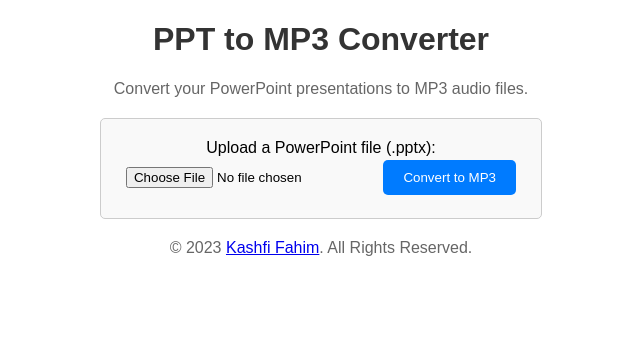
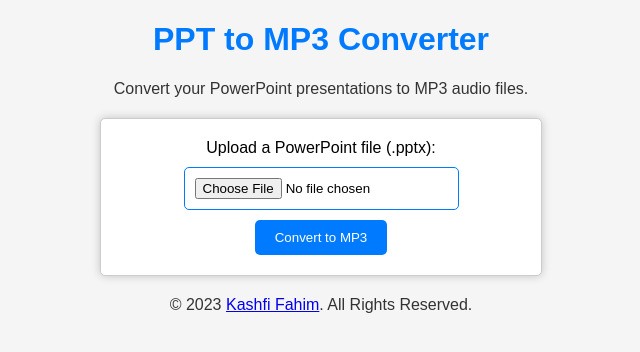
Before and after one commit to kashfifahim/PPT-to-MP3, a Flask app: page / in a window 1280 px wide. Shown: the top 352 px of the page, without its empty margins (319-959 px from the left). Run offline with Flask 3, Linux system fonts and the light colour scheme; some libraries are stand-ins or nearby versions.

Commit message:
end of day commit

```diff
--- a/app.py
+++ b/app.py
@@ -107,7 +107,7 @@ def process_pptx_file(pptx_file):
                 if mp3_fp:
                     mp3_filename = os.path.join(uploads_dir, pptx_file.filename + '.mp3')
                     save_mp3(mp3_fp, mp3_filename)
-                    # Delete the processed pptx file
+                                        # Delete the processed pptx file
                     os.remove(temp_file_path)
                     return mp3_filename
     except Exception as e:
@@ -131,13 +131,7 @@ def index():
                         # Notify the client that the conversion is complete
                         socketio.emit('conversion_completed', namespace='/test')
 
-                        response = send_file(mp3_filename, as_attachment=True)
-
-                        # Remove the uploaded pptx file
-                        uploaded_file_path = os.path.join(uploads_dir, pptx_file.filename)
-                        os.remove(uploaded_file_path)
-
-                        return response
+                        return send_file(mp3_filename, as_attachment=True)
 
         return render_template('index.html')
     except Exception as e:
--- a/static/style.css
+++ b/static/style.css
@@ -4,14 +4,15 @@ body {
     font-family: Arial, sans-serif;
     margin: 20px;
     text-align: center;
+    background-color: #f5f5f5; /* Light gray background */
 }
 
 h1 {
-    color: #333;
+    color: #007bff; /* Blue header text */
 }
 
 p {
-    color: #666;
+    color: #333; /* Dark gray paragraph text */
 }
 
 form {
@@ -20,18 +21,27 @@ form {
     max-width: 400px;
     border: 1px solid #ccc;
     border-radius: 5px;
-    background-color: #f9f9f9;
+    background-color: #ffffff; /* White background */
+    box-shadow: 0px 0px 10px rgba(0, 0, 0, 0.2); /* Box shadow for depth */
 }
 
 input[type="file"] {
     margin: 10px 0;
+    padding: 10px;
+    border: 1px solid #007bff; /* Blue border */
+    border-radius: 5px;
 }
 
 button {
-    background-color: #007bff;
+    background-color: #007bff; /* Blue button background */
     color: white;
     padding: 10px 20px;
     border: none;
     border-radius: 5px;
     cursor: pointer;
+    transition: background-color 0.3s; /* Smooth color transition on hover */
 }
+
+button:hover {
+    background-color: #0056b3; /* Darker blue on hover */
+}
```
